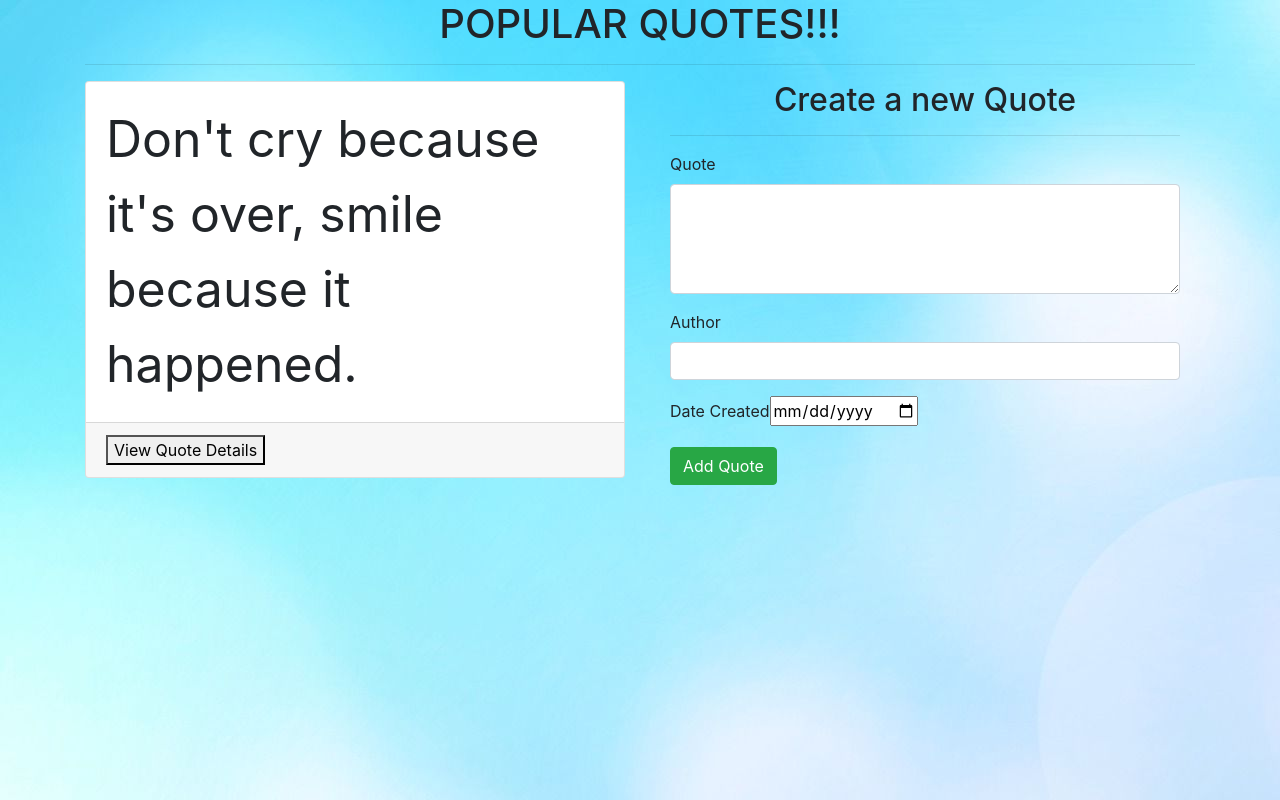
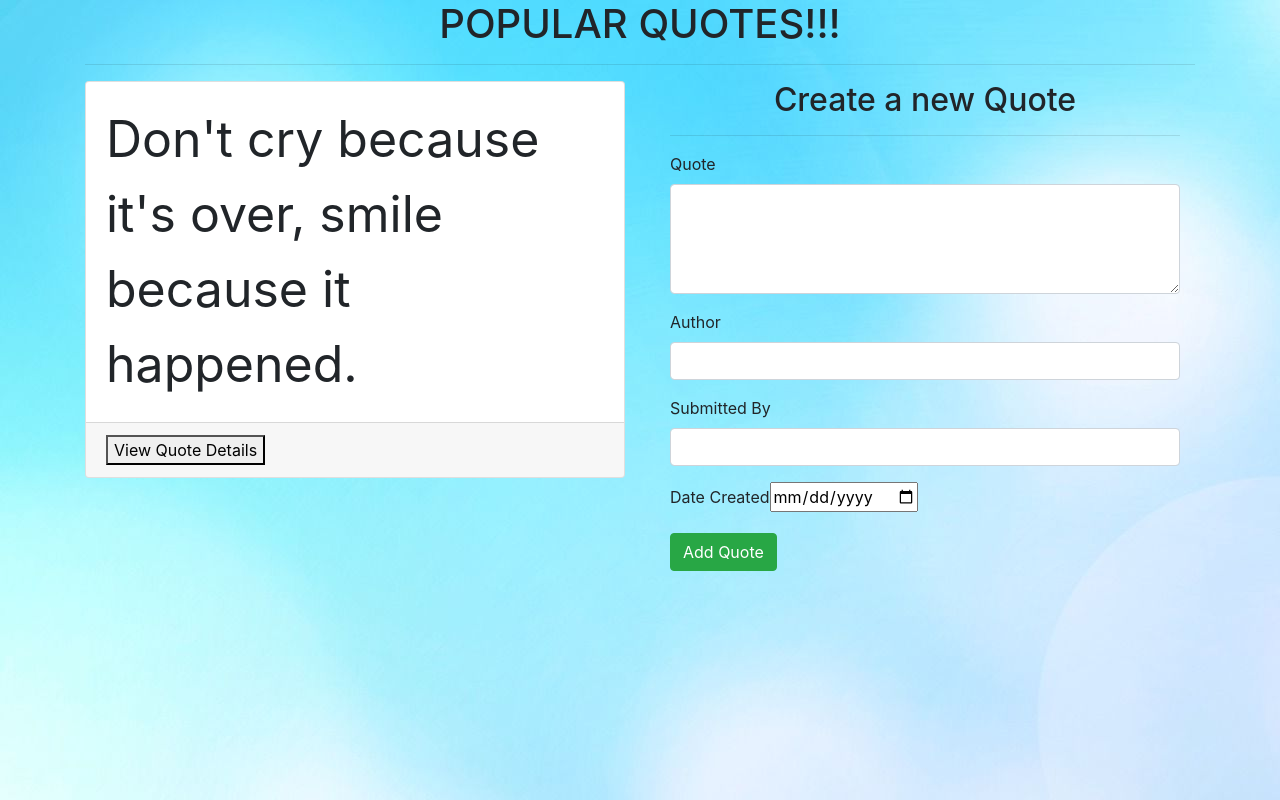
Before and after one commit to Laurent-c4/ANGULAR-IP1-QUOTES, an Angular app: page / in a window 1280 px wide. Built offline with nearby package versions, Linux system fonts and the light colour scheme.

Commit message:
Add input field for name of person who submitted quote

```diff
--- a/src/app/quote-details/quote-details.component.html
+++ b/src/app/quote-details/quote-details.component.html
@@ -1,2 +1,2 @@
-<p>Author: {{quote.author}} <br><button class="btn btn-primary" (click)='quoteUpVote(true)'><i class="fa fa-thumbs-up">{{quote.upvotes}}</i></button>  <button class="btn btn-danger" (click)='quoteDownVote(true)'><i class="fa fa-thumbs-down">{{quote.downvotes}}</i></button> <br> {{quote.date|timeElapsed}}</p>
+<p>Author: {{quote.author}} <br> Submitted By: {{quote.submittedBy}} <br> Submitted: {{quote.date|timeElapsed}} <br> <button class="btn btn-primary" (click)='quoteUpVote(true)'><i class="fa fa-thumbs-up">{{quote.upvotes}}</i></button>  <button class="btn btn-danger" (click)='quoteDownVote(true)'><i class="fa fa-thumbs-down">{{quote.downvotes}}</i></button></p>
 <button (click)= 'quoteDelete(true)' class="btn btn-outline-danger">Delete Quote</button>
--- a/src/app/quote-form/quote-form.component.html
+++ b/src/app/quote-form/quote-form.component.html
@@ -22,6 +22,15 @@
 
     </div>
     <div class="form-group">
+
+        <label for="submittedBy">Submitted By</label>
+        <input type="text" class="form-control" id="submittedBy" [(ngModel)]="newQuote.submittedBy" name="submittedBy" #submittedBy='ngModel' required>
+        <div [hidden]="submittedBy.valid || submittedBy.pristine" class="alert alert-danger">
+          <p>Enter your name</p>
+        </div>
+
+      </div>
+    <div class="form-group">
       <label for="date">Date Created</label>
       <input type='date' id="date" [(ngModel)]="newQuote.date" name="date" #date="ngModel" required>
       <div [hidden]="date.valid || date.pristine" class="alert alert-danger">
--- a/src/app/quote-form/quote-form.component.ts
+++ b/src/app/quote-form/quote-form.component.ts
@@ -7,12 +7,12 @@ import { Quote } from '../quote';
   styleUrls: ['./quote-form.component.css']
 })
 export class QuoteFormComponent implements OnInit {
-  newQuote = new Quote(0,"",0,0,"",new Date());
+  newQuote = new Quote(0,"",0,0,"","",new Date());
   @Output() addQuote = new EventEmitter<Quote>();
 
   submitQuote(){
     this.addQuote.emit(this.newQuote);
-    this.newQuote = new  Quote(0,"",0,0,"",new Date());
+    this.newQuote = new  Quote(0,"",0,0,"","",new Date());
       }
   constructor() { }
 
--- a/src/app/quote.ts
+++ b/src/app/quote.ts
@@ -1,7 +1,7 @@
 export class Quote {
     showDetails:boolean;
     constructor(public id:number, public quoteText:string, public upvotes:number, public downvotes:number,
-        public author:string, public date:Date) {
+        public author:string,public submittedBy:string, public date:Date) {
             this.showDetails=false;
     }
 }
--- a/src/app/quote/quote.component.ts
+++ b/src/app/quote/quote.component.ts
@@ -8,7 +8,7 @@ import { Quote } from '../quote';
 })
 export class QuoteComponent implements OnInit {
   quotes:Quote[]=[
-    new Quote(1, "Don't cry because it's over, smile because it happened.",10, 5, "Dr. Seuss", new Date(2019, 8, 22)),
+    new Quote(1, "Don't cry because it's over, smile because it happened.",10, 5, "Dr. Seuss", "Laurent Juma", new Date(2019, 8, 22)),
   ];
 
   addNewQuote(quote){
--- a/src/app/time-elapsed.pipe.ts
+++ b/src/app/time-elapsed.pipe.ts
@@ -2,21 +2,8 @@ import { Pipe, PipeTransform } from '@angular/core';
 
 @Pipe({
   name: 'timeElapsed',
-  pure:true
 })
 export class TimeElapsedPipe implements PipeTransform {
-
-  // transform(value: any, ...args: any[]): any {
-  //   let today: any = new Date(); //get current date and time
-  //   let todayWithNoTime: any = new Date(today.getFullYear(), today.getMonth(), today.getDate())
-  //   var dateDifference = Math.abs(todayWithNoTime - value) //returns value in miliseconds
-  //   const secondsInDay = 86400; //60 seconds * 60 minutes in an hour * 24 hours in a day
-  //   var dateDifferenceSeconds = dateDifference * 0.001; //converts miliseconds to seconds
-  //   var dateCounter = dateDifferenceSeconds / secondsInDay;
-
-  //   return dateCounter;
-
-  // }
 
   transform(value: any, args?: any): any {
     if (value) {
```
Also changed, not shown: 1 other file (tests, documents, lock files or other folders).
